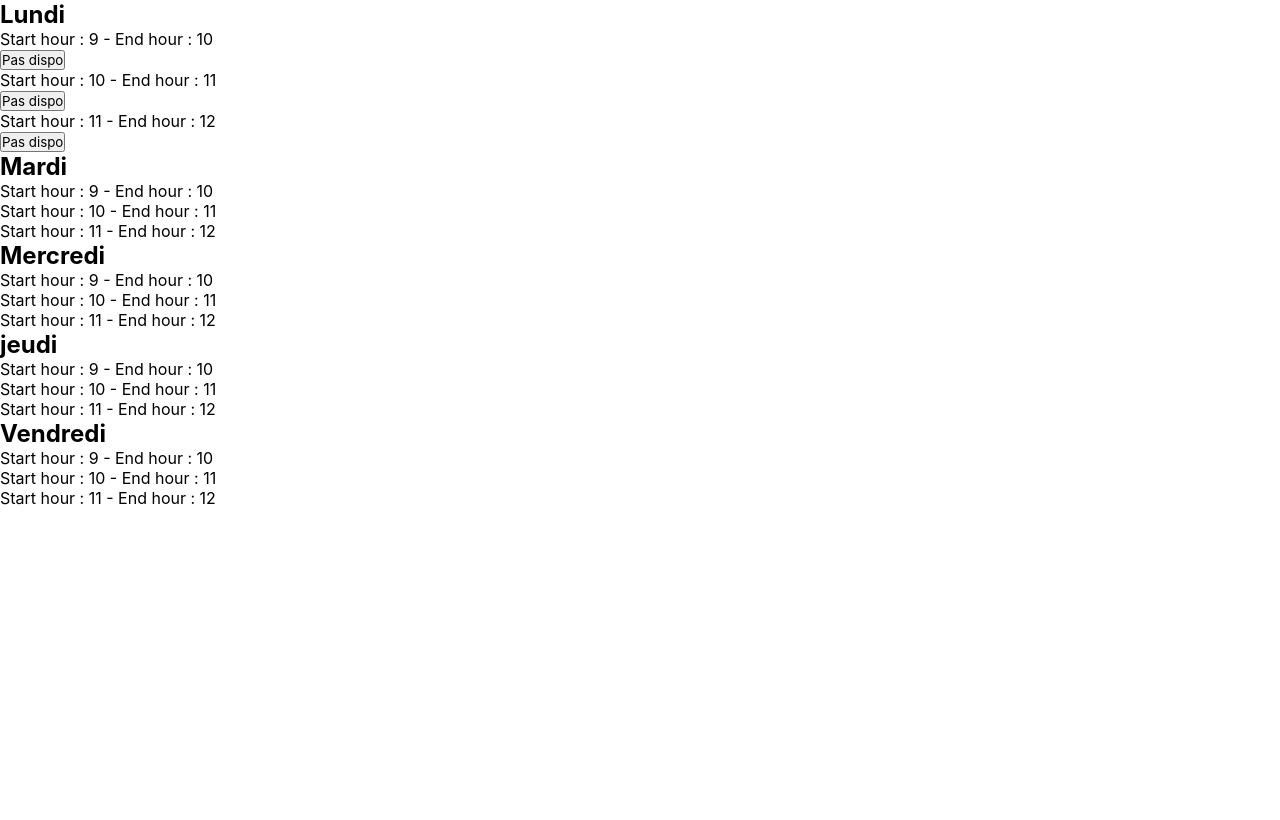
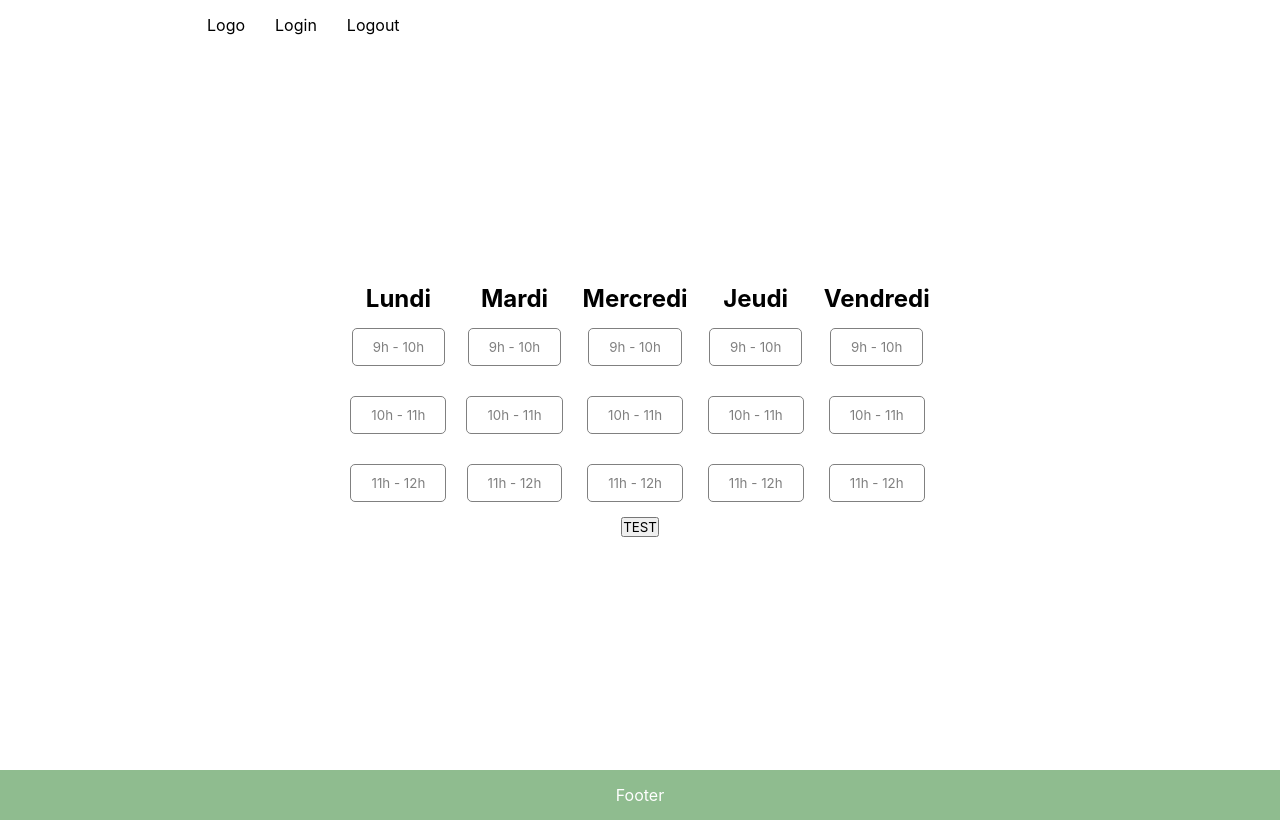
Before and after one commit to Miora-RAK/Doctolib-Groupe-3, a Next.js app: page /testCalendar in a window 1280 px wide. Built offline with nearby package versions, Linux system fonts and the light colour scheme.

Commit message:
Add a fonctionnal calendar

```diff
--- a/components/Calendar.tsx
+++ b/components/Calendar.tsx
@@ -2,22 +2,24 @@ import React from "react";
 
 export const Calendar = (props: any) => {
   return (
-    <>
+    <div className="calendar">
       <div>
         <h2>Lundi</h2>
         {props.dispo.day.monday.map((element: any) => {
           return (
             <div key={element.starthour}>
-              <p>
-                Start hour : {element.starthour} - End hour : {element.endhour}
-              </p>
               <button
+                className={
+                  element.dispo ? "button available" : "button notAvailable"
+                }
                 onClick={() => {
                   element.dispo = !element.dispo;
-                  console.log(props.dispo.day.monday[0].dispo);
+                  props.setDispo((dispo: any) => ({
+                    ...dispo,
+                  }));
                 }}
               >
-                {element.dispo ? "Dispo." : "Pas dispo"}
+                {element.starthour}h - {element.endhour}h
               </button>
             </div>
           );
@@ -29,9 +31,19 @@ export const Calendar = (props: any) => {
         {props.dispo.day.tuesday.map((element: any) => {
           return (
             <div key={element.starthour}>
-              <p>
-                Start hour : {element.starthour} - End hour : {element.endhour}
-              </p>
+              <button
+                className={
+                  element.dispo ? "button available" : "button notAvailable"
+                }
+                onClick={() => {
+                  element.dispo = !element.dispo;
+                  props.setDispo((dispo: any) => ({
+                    ...dispo,
+                  }));
+                }}
+              >
+                {element.starthour}h - {element.endhour}h
+              </button>
             </div>
           );
         })}
@@ -42,22 +54,42 @@ export const Calendar = (props: any) => {
         {props.dispo.day.wednesday.map((element: any) => {
           return (
             <div key={element.starthour}>
-              <p>
-                Start hour : {element.starthour} - End hour : {element.endhour}
-              </p>
+              <button
+                className={
+                  element.dispo ? "button available" : "button notAvailable"
+                }
+                onClick={() => {
+                  element.dispo = !element.dispo;
+                  props.setDispo((dispo: any) => ({
+                    ...dispo,
+                  }));
+                }}
+              >
+                {element.starthour}h - {element.endhour}h
+              </button>
             </div>
           );
         })}
       </div>
 
       <div>
-        <h2>jeudi</h2>
+        <h2>Jeudi</h2>
         {props.dispo.day.thursday.map((element: any) => {
           return (
             <div key={element.starthour}>
-              <p>
-                Start hour : {element.starthour} - End hour : {element.endhour}
-              </p>
+              <button
+                className={
+                  element.dispo ? "button available" : "button notAvailable"
+                }
+                onClick={() => {
+                  element.dispo = !element.dispo;
+                  props.setDispo((dispo: any) => ({
+                    ...dispo,
+                  }));
+                }}
+              >
+                {element.starthour}h - {element.endhour}h
+              </button>
             </div>
           );
         })}
@@ -68,13 +100,23 @@ export const Calendar = (props: any) => {
         {props.dispo.day.friday.map((element: any) => {
           return (
             <div key={element.starthour}>
-              <p>
-                Start hour : {element.starthour} - End hour : {element.endhour}
-              </p>
+              <button
+                className={
+                  element.dispo ? "button available" : "button notAvailable"
+                }
+                onClick={() => {
+                  element.dispo = !element.dispo;
+                  props.setDispo((dispo: any) => ({
+                    ...dispo,
+                  }));
+                }}
+              >
+                {element.starthour}h - {element.endhour}h
+              </button>
             </div>
           );
         })}
       </div>
-    </>
+    </div>
   );
 };
--- a/pages/testCalendar.tsx
+++ b/pages/testCalendar.tsx
@@ -1,122 +1,23 @@
 import React from "react";
 import { Calendar } from "../components/Calendar";
-
-const week = {
-  week: 0,
-  day: {
-    monday: [
-      {
-        starthour: 9,
-        endhour: 10,
-        reserved: false,
-        dispo: false,
-      },
-      {
-        starthour: 10,
-        endhour: 11,
-        reserved: false,
-        dispo: false,
-      },
-      {
-        starthour: 11,
-        endhour: 12,
-        reserved: false,
-        dispo: false,
-      },
-    ],
-    tuesday: [
-      {
-        starthour: 9,
-        endhour: 10,
-        reserved: false,
-        dispo: false,
-      },
-      {
-        starthour: 10,
-        endhour: 11,
-        reserved: false,
-        dispo: false,
-      },
-      {
-        starthour: 11,
-        endhour: 12,
-        reserved: false,
-        dispo: false,
-      },
-    ],
-    wednesday: [
-      {
-        starthour: 9,
-        endhour: 10,
-        reserved: false,
-        dispo: false,
-      },
-      {
-        starthour: 10,
-        endhour: 11,
-        reserved: false,
-        dispo: false,
-      },
-      {
-        starthour: 11,
-        endhour: 12,
-        reserved: false,
-        dispo: false,
-      },
-    ],
-    thursday: [
-      {
-        starthour: 9,
-        endhour: 10,
-        reserved: false,
-        dispo: false,
-      },
-      {
-        starthour: 10,
-        endhour: 11,
-        reserved: false,
-        dispo: false,
-      },
-      {
-        starthour: 11,
-        endhour: 12,
-        reserved: false,
-        dispo: false,
-      },
-    ],
-    friday: [
-      {
-        starthour: 9,
-        endhour: 10,
-        reserved: false,
-        dispo: false,
-      },
-      {
-        starthour: 10,
-        endhour: 11,
-        reserved: false,
-        dispo: false,
-      },
-      {
-        starthour: 11,
-        endhour: 12,
-        reserved: false,
-        dispo: false,
-      },
-    ],
-  },
-};
+import { Layout } from "../components/Layout";
+import { week } from "../src/utils/weekType";
 
 const TestCalendar: React.FC = () => {
   const [dispo, setDispo] = React.useState(week);
 
-  React.useEffect(() => {
-    setDispo(dispo);
-  }, [dispo]);
-
   return (
     <div>
-      <Calendar dispo={dispo} setDispo={setDispo}></Calendar>
+      <Layout>
+        <Calendar dispo={dispo} setDispo={setDispo}></Calendar>
+        <button
+          onClick={() => {
+            console.log(dispo);
+          }}
+        >
+          TEST
+        </button>
+      </Layout>
     </div>
   );
 };
--- /dev/null
+++ b/src/utils/weekType.ts
@@ -0,0 +1,105 @@
+export const week = {
+  week: 0,
+  day: {
+    monday: [
+      {
+        starthour: 9,
+        endhour: 10,
+        reserved: false,
+        dispo: false,
+      },
+      {
+        starthour: 10,
+        endhour: 11,
+        reserved: false,
+        dispo: false,
+      },
+      {
+        starthour: 11,
+        endhour: 12,
+        reserved: false,
+        dispo: false,
+      },
+    ],
+    tuesday: [
+      {
+        starthour: 9,
+        endhour: 10,
+        reserved: false,
+        dispo: false,
+      },
+      {
+        starthour: 10,
+        endhour: 11,
+        reserved: false,
+        dispo: false,
+      },
+      {
+        starthour: 11,
+        endhour: 12,
+        reserved: false,
+        dispo: false,
+      },
+    ],
+    wednesday: [
+      {
+        starthour: 9,
+        endhour: 10,
+        reserved: false,
+        dispo: false,
+      },
+      {
+        starthour: 10,
+        endhour: 11,
+        reserved: false,
+        dispo: false,
+      },
+      {
+        starthour: 11,
+        endhour: 12,
+        reserved: false,
+        dispo: false,
+      },
+    ],
+    thursday: [
+      {
+        starthour: 9,
+        endhour: 10,
+        reserved: false,
+        dispo: false,
+      },
+      {
+        starthour: 10,
+        endhour: 11,
+        reserved: false,
+        dispo: false,
+      },
+      {
+        starthour: 11,
+        endhour: 12,
+        reserved: false,
+        dispo: false,
+      },
+    ],
+    friday: [
+      {
+        starthour: 9,
+        endhour: 10,
+        reserved: false,
+        dispo: false,
+      },
+      {
+        starthour: 10,
+        endhour: 11,
+        reserved: false,
+        dispo: false,
+      },
+      {
+        starthour: 11,
+        endhour: 12,
+        reserved: false,
+        dispo: false,
+      },
+    ],
+  },
+};
--- a/styles/style.css
+++ b/styles/style.css
@@ -90,3 +90,35 @@ footer {
   justify-content: center;
   align-items: center;
 }
+
+/* Calendrier */
+.calendar {
+  display: flex;
+  text-align: center;
+}
+
+.calendar > div {
+  margin: 0 10px;
+}
+.button {
+  border-radius: 5px;
+  box-shadow: none;
+  padding: 10px 20px;
+  margin: 15px 0;
+}
+
+.button:hover {
+  cursor: pointer;
+}
+
+.available {
+  background-color: green;
+  color: white;
+  border: green 1px solid;
+}
+
+.notAvailable {
+  background-color: white;
+  color: gray;
+  border: gray 1px solid;
+}
```
